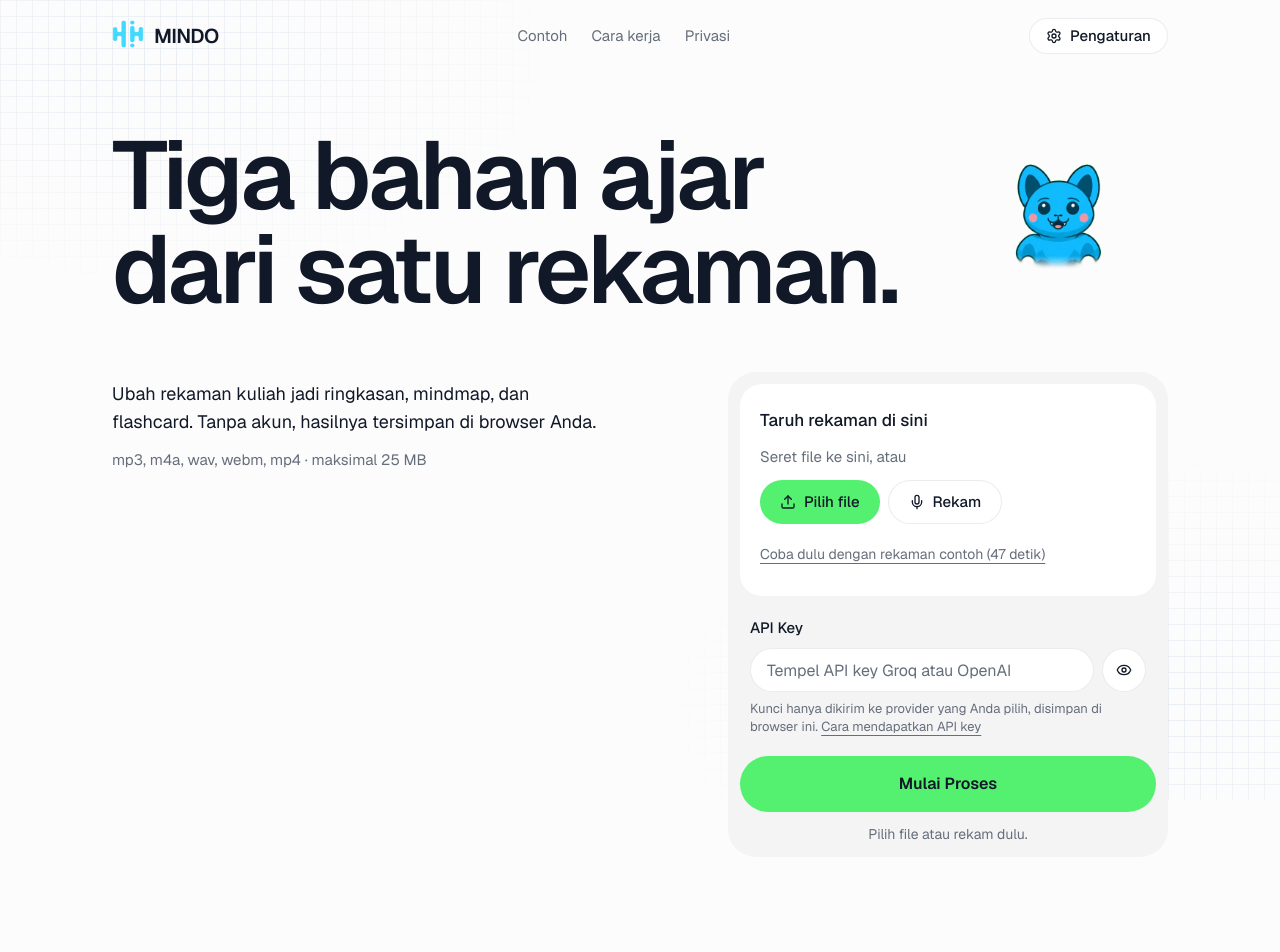
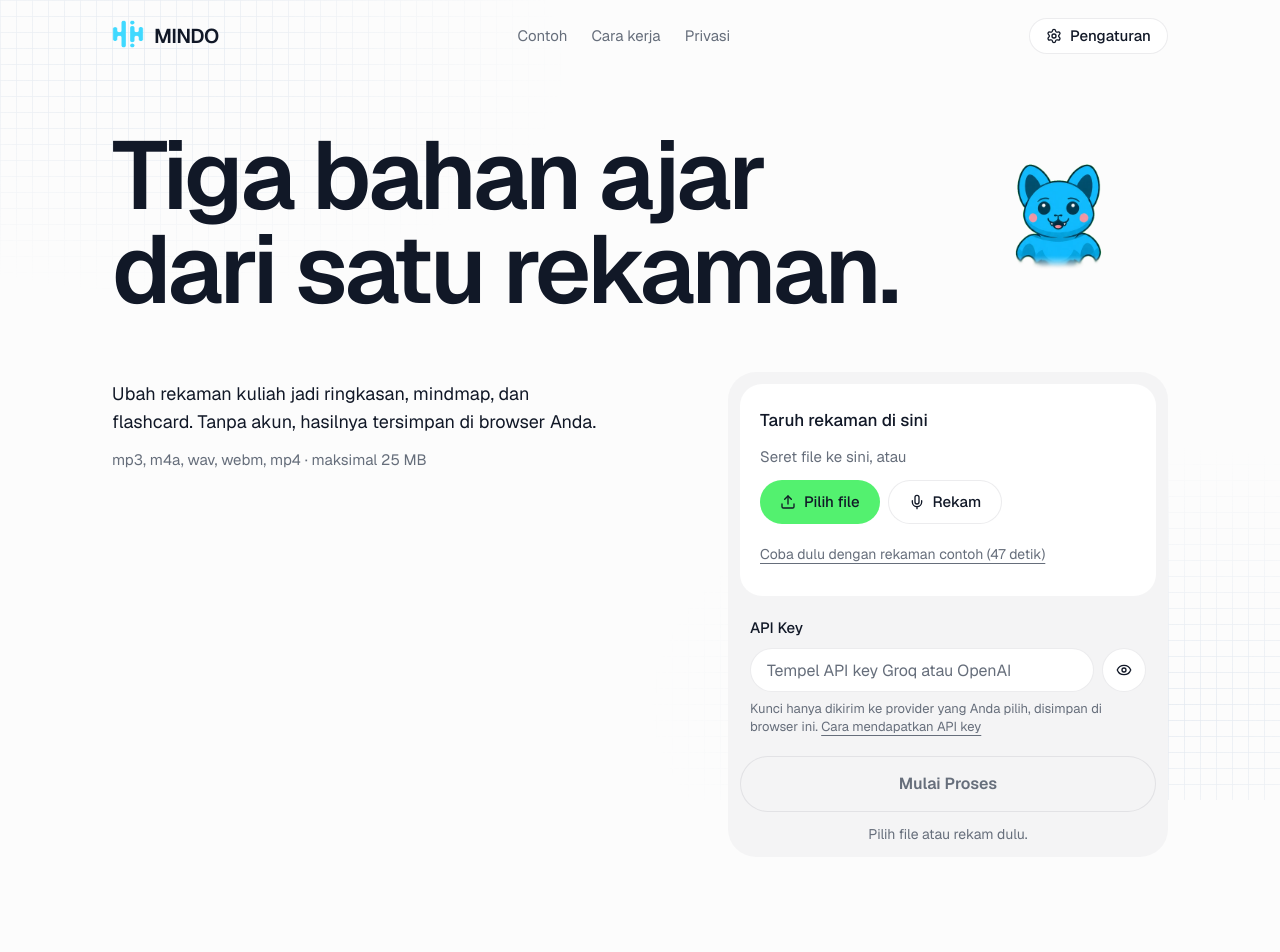
Before and after one commit to kebsixx/mindo, a Next.js app: page / in a window 1280 px wide. Shown: the top 952 px of the page. Built offline with nearby package versions, Linux system fonts and the light colour scheme.

Commit message:
fix: clarify unavailable processing action

```diff
--- a/src/app/page.tsx
+++ b/src/app/page.tsx
@@ -13,6 +13,7 @@ import { Mascot } from "@/components/mascot";
 import { useToast } from "@/components/ui/use-toast";
 import { openDB, type Material } from "@/lib/db";
 import { setApiKey, useStoredApiKey } from "@/lib/storage/settings";
+import { cn } from "@/lib/utils";
 
 const MAX_BYTES = 25 * 1024 * 1024;
 const ACCEPT = "audio/*,video/mp4";
@@ -383,7 +384,12 @@ export default function BerandaPage() {
 
               <Button
                 size="lg"
-                className="mt-4 w-full font-semibold text-foreground disabled:bg-primary disabled:text-foreground disabled:opacity-100"
+                className={cn(
+                  "mt-4 w-full font-semibold disabled:opacity-100",
+                  ready
+                    ? "text-foreground"
+                    : "cursor-not-allowed border border-input bg-secondary text-muted-foreground hover:bg-secondary",
+                )}
                 disabled={!ready || saving}
                 onClick={handleStart}
               >
```
